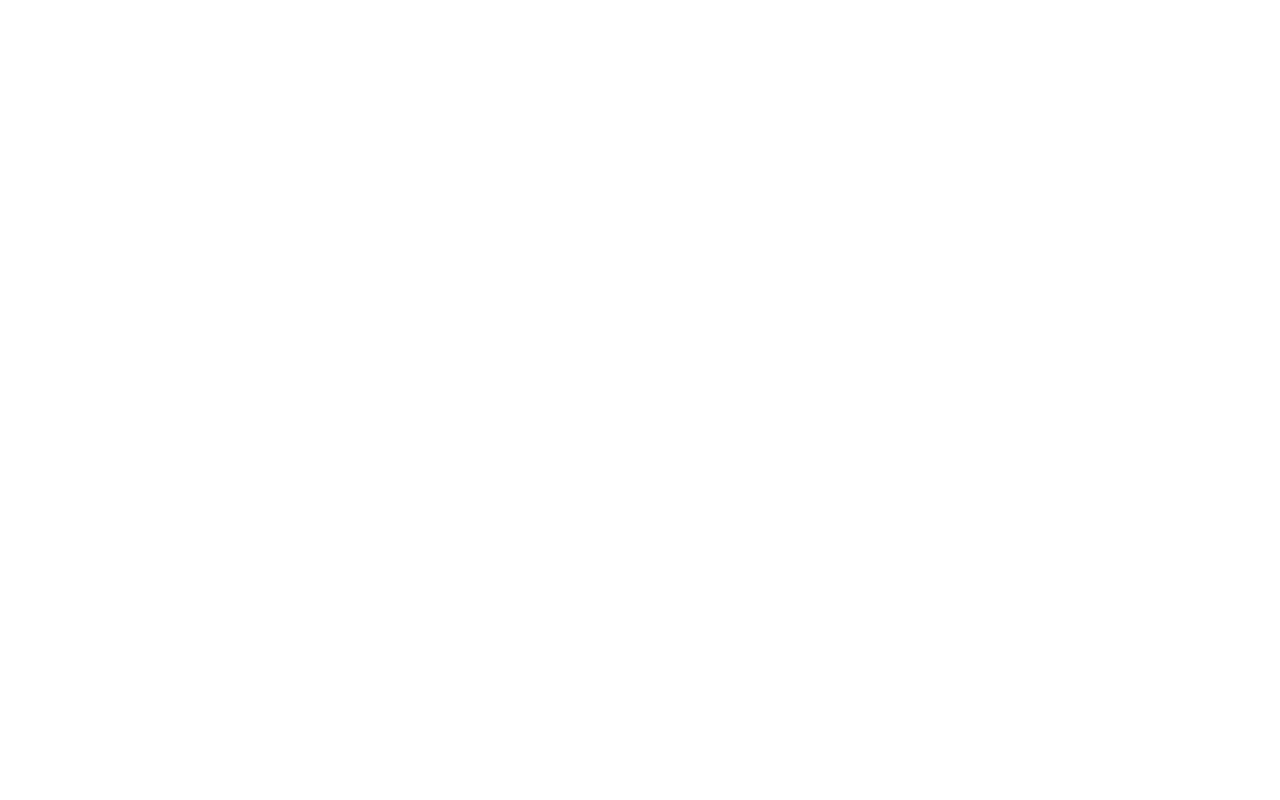
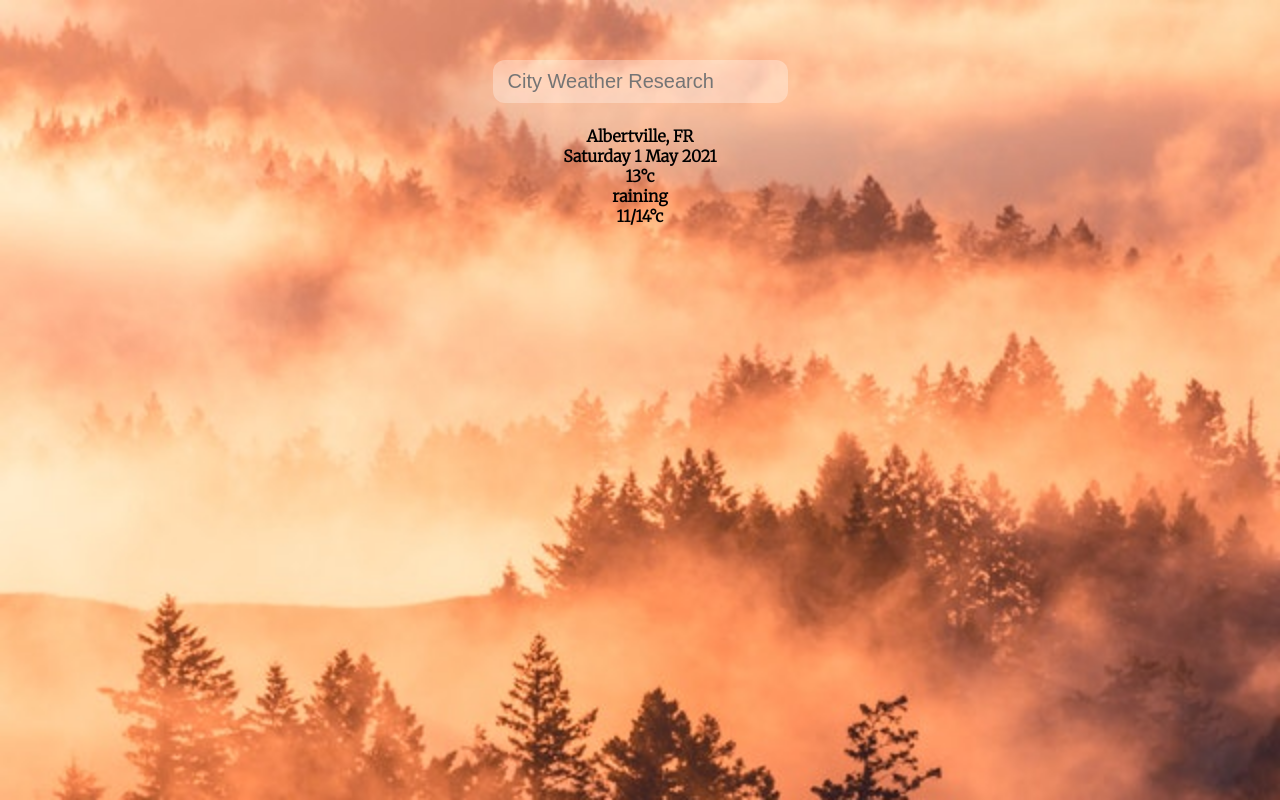
Before and after one commit to nicolasGolob/weather-app, a plain HTML site: page index.html in a window 1280 px wide. Drawn offline with Linux system fonts and the light colour scheme.

Commit message:
adding html structure and some css

```diff
--- /dev/null
+++ b/app.css
@@ -0,0 +1,48 @@
+*{
+    margin:0;
+    padding:0;
+    box-sizing: border-box;
+}
+
+body{
+    font-family: 'Merriweather', serif;
+    background-image: url('./image/forest.jpg');
+    background-size: cover;
+    background-position:top center;
+}
+
+.app-container{
+    display: flex;
+    flex-direction: column;
+    max-height:80vh;
+}
+header{
+    display: flex;
+    align-items: center;
+    justify-content: center;
+    padding:60px 23px 23px;
+}
+
+header input{
+    max-width: 350px;
+    padding:10px 15px;
+    outline: none;
+    border:none;
+    border-radius: 12px;
+    background-color: rgba(255, 255, 255,0.3);
+    font-weight: 400;
+    font-size: 20px;
+    transition: 0.3s ease-out;
+}
+
+header input:focus{
+    background-color: rgba(255, 255, 255,0.6);
+}
+
+main{
+    display: flex;
+    align-items: center;
+    text-align: center;
+    flex-direction: column;
+    font-weight: bold;
+}
--- a/index.html
+++ b/index.html
@@ -6,10 +6,26 @@
     <meta name="author" content="GOLOB Nicolas, I am currently studying Web Development">
     <title>Weather-App</title>
     <meta name="description" content="mini weather application created for practice">
-    <link rel="stylesheet" href="style.css"/>
+    <link rel="stylesheet" href="app.css"/>
+    <link href="https://fonts.googleapis.com/css2?family=Merriweather:wght@300&display=swap" rel="stylesheet">
 </head>
 <body>
-
+    <div class="app-container">
+        <header>
+            <input type="text" class="search" placeholder="City Weather Research" autocomplete="off"/>
+        </header>
+        <main>
+            <section class="location">
+                <div class="city">Albertville, FR</div>
+                <div class="date">Saturday 1 May 2021</div>
+            </section>
+            <div class="current temperature">
+                <div class="temp">13<span>°c</span></div>
+                <div class="weather">raining</div>
+                <div class="hi-low">11/14°c</div>
+            </div>
+        </main>
+    </div>
     <script type="javascript" src="app.js"></script>
 </body>
 </html>
```
Also changed, not shown: image/forest.jpg (added), style.css (deleted), 2 other files.
